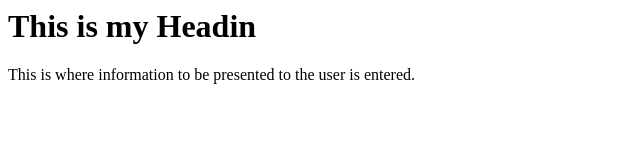
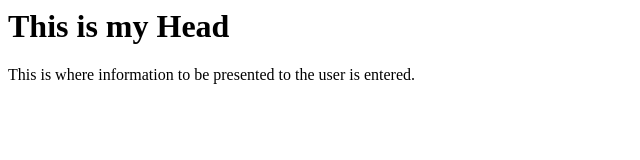
Before and after one commit to xinyu774/temp, a plain HTML site: page index.html in a window 1280 px wide. Shown: the full height of the page, 0-640 px from the left. Drawn offline with Linux system fonts and the light colour scheme.

Commit message:
Update index.html

```diff
--- a/index.html
+++ b/index.html
@@ -5,7 +5,7 @@ The title of the webpage
 </title>
 </head>
 <body>
-<h1>This is my Headin</h1>
+<h1>This is my Head</h1>
 This is where information to be presented to the user is entered.
 </body>
 </html>
```
